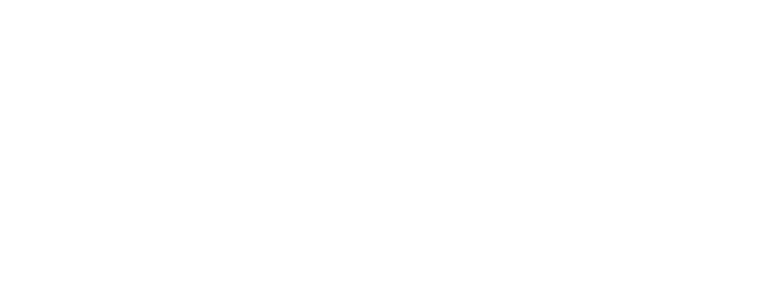
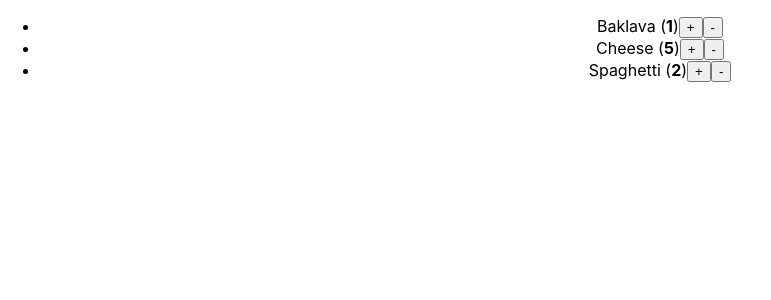
Before and after one commit to Chandan9898Kumar/Update_Array_and_Object, a React (Create React App) app: page /ShpingCart in a window 1280 px wide. Before the commit this address had no page. Shown: the top 300 px of the page, without its empty margins (0-771 px from the left). Built offline with nearby package versions, Linux system fonts and the light colour scheme.

Commit message:
Feat: Added new repo which depicts update and remove of data

```diff
--- a/src/App.js
+++ b/src/App.js
@@ -2,20 +2,19 @@ import './App.css';
 import { BrowserRouter, Route, Routes } from "react-router-dom";
 import Homes from './Home';
 import ObjectForm from './Components/ObjectsChanges';
-import StateList from './Components/StateChanges'
+import StateList from './Components/StateChanges';
+import ShoppingCart from './Components/UpdateCart'
 function App() {
   return (
     <div className="App">
-    <BrowserRouter>
-      <Routes>
-        <Route   exact path='/' element={<Homes />} />
-        <Route   exact path='/ObjectChange'  element={<ObjectForm />}    />
-
-        <Route   exact  path='/StateChange' element={<StateList  />}  />
-
-
-      </Routes>
-    </BrowserRouter>
+      <BrowserRouter>
+        <Routes>
+          <Route exact path='/' element={<Homes />} />
+          <Route exact path='/ObjectChange' element={<ObjectForm />} />
+          <Route exact path='/StateChange' element={<StateList />} />
+          <Route exact path='/ShpingCart' element={<ShoppingCart />} />
+        </Routes>
+      </BrowserRouter>
 
     </div>
   );
--- /dev/null
+++ b/src/Components/UpdateCart.js
@@ -0,0 +1,93 @@
+import { useState } from 'react';
+
+const initialProducts = [{
+    id: 0,
+    name: 'Baklava',
+    count: 1,
+}, {
+    id: 1,
+    name: 'Cheese',
+    count: 5,
+}, {
+    id: 2,
+    name: 'Spaghetti',
+    count: 2,
+}];
+
+const ShoppingCart = () => {
+    const [products, setProducts] = useState(initialProducts)
+
+
+    // Update an item in the shopping cart
+    function handleIncreaseClick(productId) {
+        setProducts(products.map((item) =>{
+          if(item.id===productId){
+            return {...item,count:item.count+1}
+          }else{
+            return item
+          }
+        }))
+
+        //       OR We can do it like below as well   .
+
+        // const data = products.map((item) => {
+        //     if (item.id === productId) {
+        //         return { ...item, count: item.count + 1 }
+        //     } else {
+        //         return item
+        //     }
+        // })
+        // setProducts(data)
+
+    }
+
+    //
+    const handleDecreaseClick =(ProductId)=>{
+        const data=products.map((item)=>{
+          if(item.id===ProductId){
+                return {...item,count:item.count-1}
+              }else{
+                return item
+              }
+        })
+        //     if your count is 0 then that item should be removed, uncomment below and check.
+
+        // const result=data.filter((item)=> item.count>0)
+        // setProducts(result)
+        setProducts(data)
+
+
+
+        // setProducts(products.map((item) =>{
+        //   if(item.id===productId){
+        //     return {...item,count:item.count+1}
+        //   }else{
+        //     return item
+        //   }
+
+        // }))
+      }
+
+    return (
+        <ul>
+            {products.map(product => (
+                <li key={product.id}>
+                    {product.name}
+                    {' '}
+                    (<b>{product.count}</b>)
+                    <button onClick={() => {
+                        handleIncreaseClick(product.id);
+                    }}>
+                        +
+                    </button>
+                    <button onClick={() => {
+                        handleDecreaseClick(product.id);
+                    }}>
+                        -
+                    </button>
+                </li>
+            ))}
+        </ul>
+    );
+}
+export default ShoppingCart;
--- a/src/Home.js
+++ b/src/Home.js
@@ -1,13 +1,12 @@
 import React from 'react'
 import { NavLink } from "react-router-dom"
-const Homes=()=>{
-return(
+const Homes = () => {
+    return (
         <>
             <label>Home page</label><br /><br />
             <NavLink to='/ObjectChange'>Change Nested Object</NavLink><br /><br />
             <NavLink to='/StateChange'>Change Nested State</NavLink><br /><br />
-
-
+            <NavLink to='/ShpingCart'>Change Nested State of Cart</NavLink><br /><br />
         </>
     )
 }
```
Lines whose indentation alone changed are shown as unchanged.
